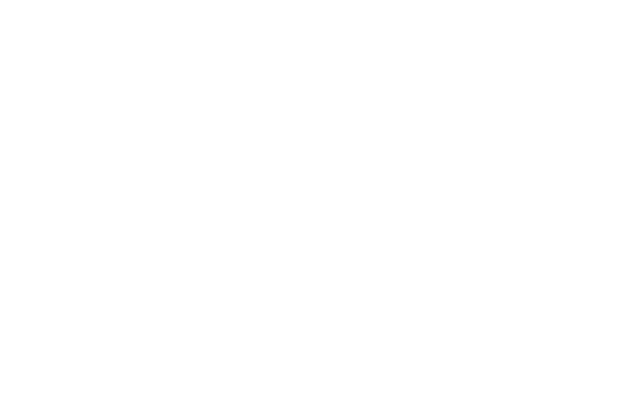
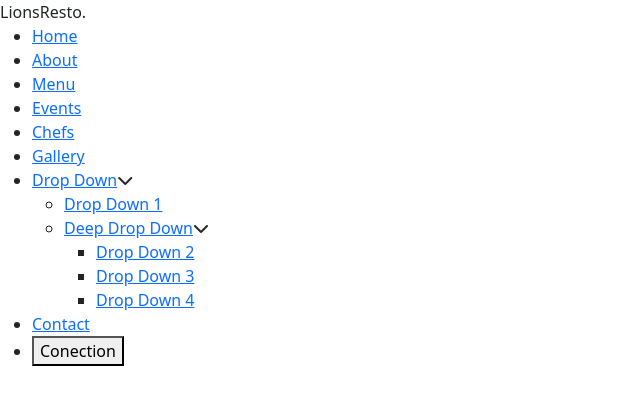
Before and after one commit to moseslionsgeek/moussa-nafea-lions-resto-project, a website: page index.html in a window 1280 px wide. Shown: the whole page, without its empty margins (0-640 px from the left). Drawn offline with nearby package versions, Linux system fonts and the light colour scheme; files whose address does not match are found by name.

Commit message:
add nav html

```diff
--- a/index.html
+++ b/index.html
@@ -18,6 +18,35 @@
 </head>
 
 <body>
+
+    <nav>
+        <div class="LionsResto">LionsResto<span>.</span></div>
+        <ul>
+            <li><a href="#" class="home">Home</a></li>
+            <li><a href="#">About</a></li>
+            <li><a href="#">Menu</a></li>
+            <li><a href="#">Events</a></li>
+            <li><a href="#">Chefs</a></li>
+            <li><a href="#">Gallery</a></li>
+            <li class="mar">
+                <a href="#">Drop Down</a><i class="che fa-solid fa-chevron-down"></i>
+                <ul>
+                    <li><a href="#">Drop Down 1</a></li>
+                    <li class="deep">
+                        <a href="#">Deep Drop Down</a><i class=" chek fa-solid fa-chevron-down"></i>
+                        <ul>
+                            <li><a href="#">Drop Down 2</a></li>
+                            <li><a href="#">Drop Down 3</a></li>
+                            <li class="last"><a href="#">Drop Down 4</a></li>
+                        </ul>
+                    </li>
+                </ul>
+            </li>
+            <li><a href="#">Contact</a></li>
+            <li class="conection"><a href="#"><button class="conec">Conection</button></a></li>
+
+        </ul>
+    </nav>
 
 
 
```
